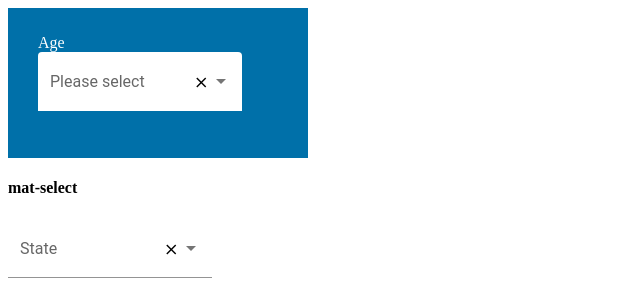
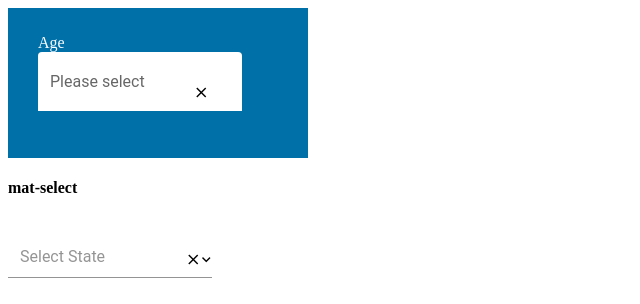
Before and after one commit to rahulmandal1994/dropdown, an Angular app: page / in a window 1280 px wide. Shown: the top 304 px of the page, without its empty margins (0-640 px from the left). Built offline with nearby package versions, Linux system fonts and the light colour scheme.

Commit message:
2 files modified

```diff
--- a/src/app/app.component.css
+++ b/src/app/app.component.css
@@ -30,7 +30,14 @@ p {
   background: #ecfaff !important;
 }
 ::ng-deep.mat-select-panel {
-  border: 1px solid #555555;
-  box-shadow: none !important;
   margin-top: 43px;
 }
+.stoprippleffect::ng-deep.mat-form-field-ripple {
+  /*change color of underline when focused*/
+  /*background-color: green !important;*/
+  display: none;
+ }
+ ::ng-deep .mat-select-arrow {   display: none;
+ }
+ ::ng-deep.material-icons{padding-top: 10px;position: absolute;}
+ ::ng-deep.mat-option{line-height: 29px !important;}
--- a/src/app/app.component.html
+++ b/src/app/app.component.html
@@ -14,15 +14,13 @@
 </div>
 </div>
 <h4>mat-select</h4>
-<mat-form-field appearance="fill">
-  <mat-label>State</mat-label>
-  <mat-select>
-    <mat-option>None</mat-option>
-    <mat-option *ngFor="let state of states" [value]="state">{{state}}</mat-option>
-  </mat-select>
-  <i matSuffix class="material-icons" (click)="$event.stopPropagation()">clear</i>
-</mat-form-field>
-
+  <mat-form-field appearance="fill" class="stoprippleffect">
+    <mat-select placeholder="Select State">
+      <mat-option *ngFor="let state of states" [value]="state">{{state}}</mat-option>
+     </mat-select>
+    <i matSuffix class="material-icons" style="margin-left:22px;"(click)="$event.stopPropagation()">clear</i>
+    <i matSuffix class="material-icons" (click)="$event.stopPropagation()" style="margin-left:35px">keyboard_arrow_down</i>
+  </mat-form-field>
 <!-- <h4>native html select</h4>
 <mat-form-field appearance="fill">
   <mat-label>Select your car</mat-label>
```
